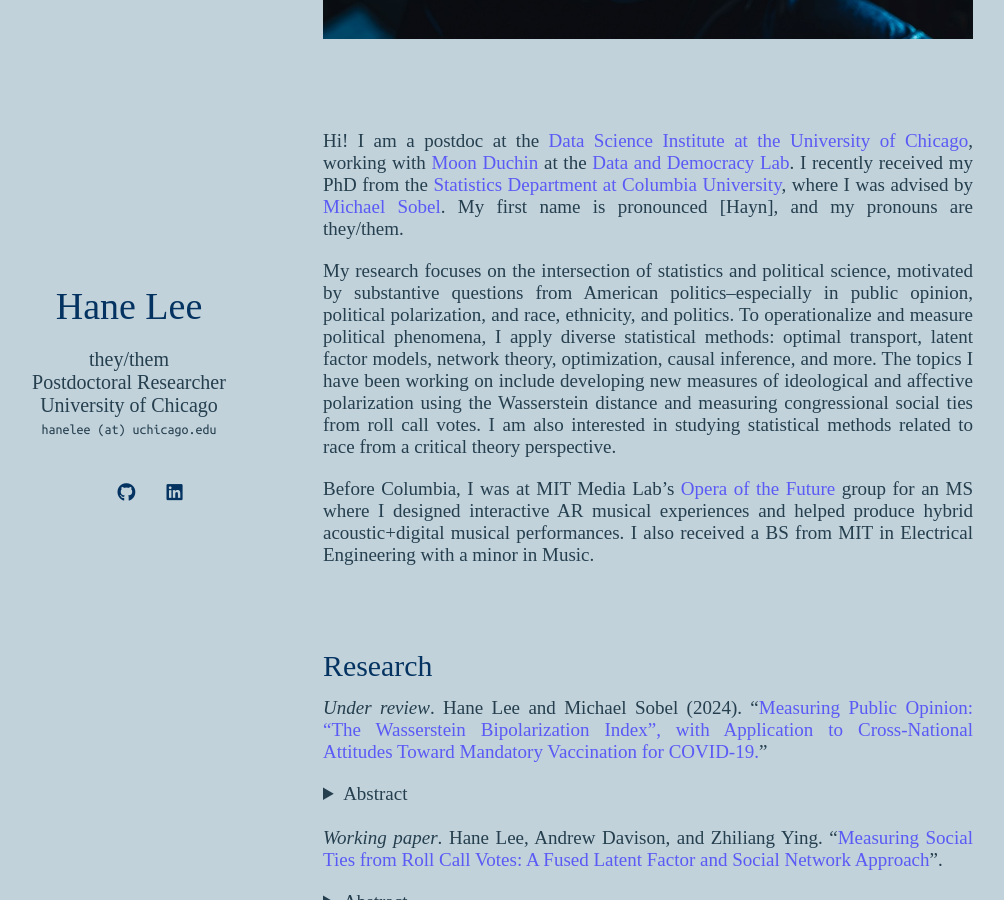
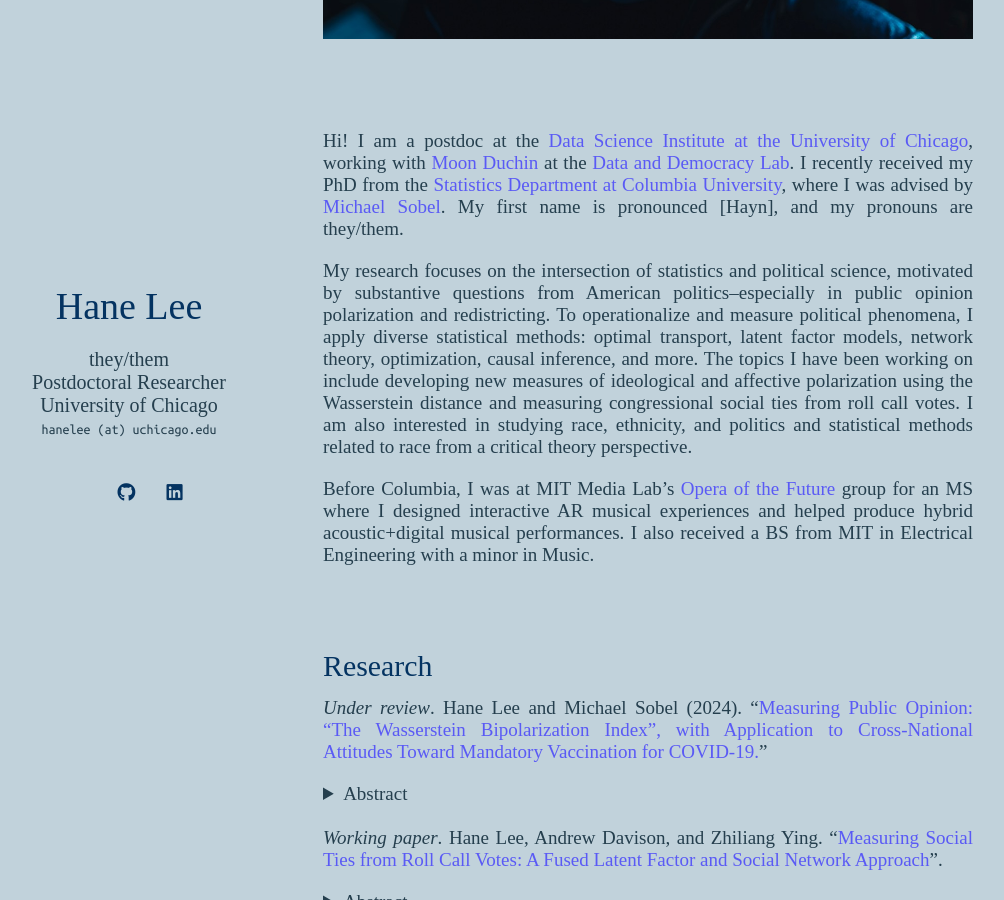
Before and after one commit to hanelee/hanelee.github.io, a Jekyll site: the page built from index.md, in a window 1280 px wide and 900 px high, scrolled down 581 px. Shown: the whole window, without its empty margins (147-1151 px from the left). Built offline with Jekyll 4.4.1, drawn with Linux system fonts in a browser that asks for light colours; nearby versions of some CDN libraries; some web fonts are replaced; a style sheet for code colours, icons or effects is not loaded.

Commit message:
Update index.md

```diff
--- a/index.md
+++ b/index.md
@@ -8,7 +8,7 @@ layout: homepage
 
 Hi! I am a postdoc at the [Data Science Institute at the University of Chicago](https://datascience.uchicago.edu/), working with [Moon Duchin](https://computerscience.uchicago.edu/people/moon-duchin/) at the [Data and Democracy Lab](https://mggg.org/). I recently received my PhD from the [Statistics Department at Columbia University](https://stat.columbia.edu/), where I was advised by [Michael Sobel](https://scholar.google.com/citations?user=cuKCFmcAAAAJ&hl=en). My first name is pronounced [Hayn], and my pronouns are they/them.
 
-My research focuses on the intersection of statistics and political science, motivated by substantive questions from American politics--especially in public opinion, political polarization, and race, ethnicity, and politics. To operationalize and measure political phenomena, I apply diverse statistical methods: optimal transport, latent factor models, network theory, optimization, causal inference, and more. The topics I have been working on include developing new measures of ideological and affective polarization using the Wasserstein distance and measuring congressional social ties from roll call votes. I am also interested in studying statistical methods related to race from a critical theory perspective.
+My research focuses on the intersection of statistics and political science, motivated by substantive questions from American politics--especially in public opinion polarization and redistricting. To operationalize and measure political phenomena, I apply diverse statistical methods: optimal transport, latent factor models, network theory, optimization, causal inference, and more. The topics I have been working on include developing new measures of ideological and affective polarization using the Wasserstein distance and measuring congressional social ties from roll call votes. I am also interested in studying race, ethnicity, and politics and statistical methods related to race from a critical theory perspective.
 
 Before Columbia, I was at MIT Media Lab's [Opera of the Future](https://www.media.mit.edu/groups/opera-of-the-future/overview/) group for an MS where I designed interactive AR musical experiences and helped produce hybrid acoustic+digital musical performances. I also received a BS from MIT in Electrical Engineering with a minor in Music.
 
```
